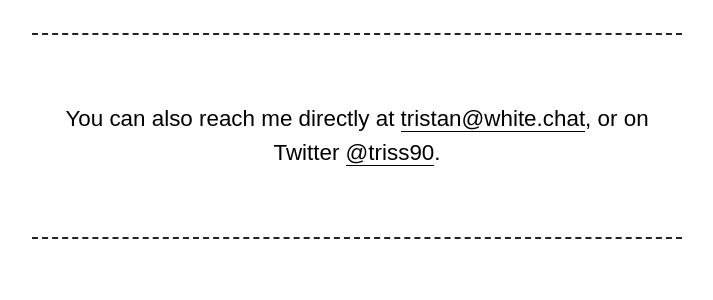
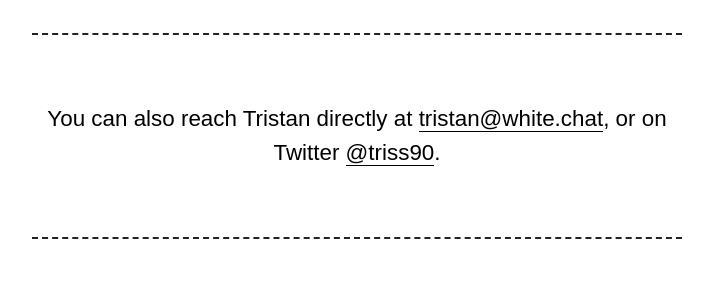
Before and after one commit to triss90/triss.dev, a PHP site: page /contact in a window 1280 px wide. Shown: the part 942-1242 px from the top of the page, without its empty margins (283-996 px from the left). Run offline with PHP 8.4, Linux system fonts and the light colour scheme; some libraries are stand-ins or nearby versions.

Commit message:
Update contact information

```diff
--- a/contact/index.php
+++ b/contact/index.php
@@ -47,7 +47,7 @@
         <br><br><br>
         <hr class="stop">
         <br>
-        <p>You can also reach me directly at <a href="mailto:tristan@white.chat">tristan@white.chat</a>, or on Twitter <a href="https://twitter.com/triss90" target="_blank" rel="noopener">@triss90</a>.</p>
+        <p>You can also reach Tristan directly at <a href="mailto:tristan@white.chat">tristan@white.chat</a>, or on Twitter <a href="https://twitter.com/triss90" target="_blank" rel="noopener">@triss90</a>.</p>
         <br>
         <hr class="stop">
     </div>
```
